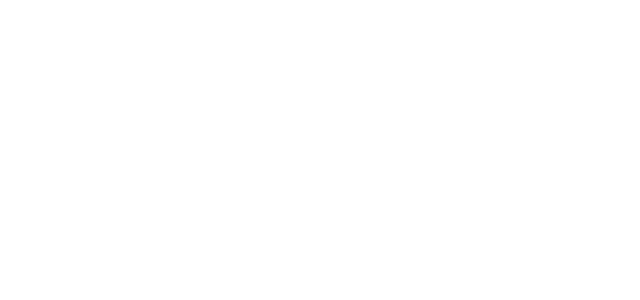
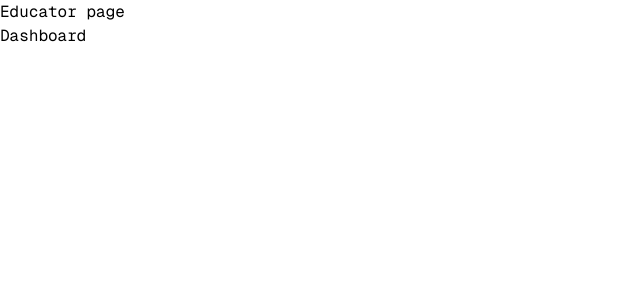
Before and after one commit to dipto230/MANG-WEBSITE, a React (Vite) app: page /educator/educator in a window 1280 px wide. Before the commit this address had no page. Shown: the top 300 px of the page, without its empty margins (0-640 px from the left). Built offline with nearby package versions, Linux system fonts and the light colour scheme; a web font is replaced by a local one.

Commit message:
routing section done

```diff
--- a/src/App.jsx
+++ b/src/App.jsx
@@ -6,6 +6,11 @@
 import MyEnrollments from './pages/student/MyEnrollments'
 import Player from './pages/student/Player'
 import Loading from './components/student/Loading'
+import Educator from './pages/educator/Educator'
+import Dashboard from './pages/educator/Dashboard'
+import AddCourse from './pages/educator/AddCourse'
+import MyCourses from './pages/educator/MyCourses'
+import StudentsEnrolled from './pages/educator/StudentsEnrolled'
 
 function App() {
   return (
@@ -18,7 +23,13 @@
         <Route path='/my-enrollments' element={<MyEnrollments />} />
         <Route path='/player/:courseId' element={<Player />} />
         <Route path='/loading/:path' element={<Loading />} />
+        <Route path='/educator' element={<Educator />}>
+          <Route path='educator' element={<Dashboard />} />
+          <Route path='add-course' element={<AddCourse />} />
+          <Route path='my-courses' element={<MyCourses />} />
+          <Route path='student-enrolled' element={ <StudentsEnrolled/>} />
 
+        </Route>
 
       </Routes>
     </div>
--- a/src/pages/educator/Educator.jsx
+++ b/src/pages/educator/Educator.jsx
@@ -1,8 +1,14 @@
 import React from 'react'
+import { Outlet } from 'react-router-dom'
 
 const Educator = () => {
   return (
-    <div>Educator</div>
+      <div>
+          <h1>Educator page</h1>
+          <div>
+              {<Outlet/>}
+          </div>
+    </div>
   )
 }
 
```
